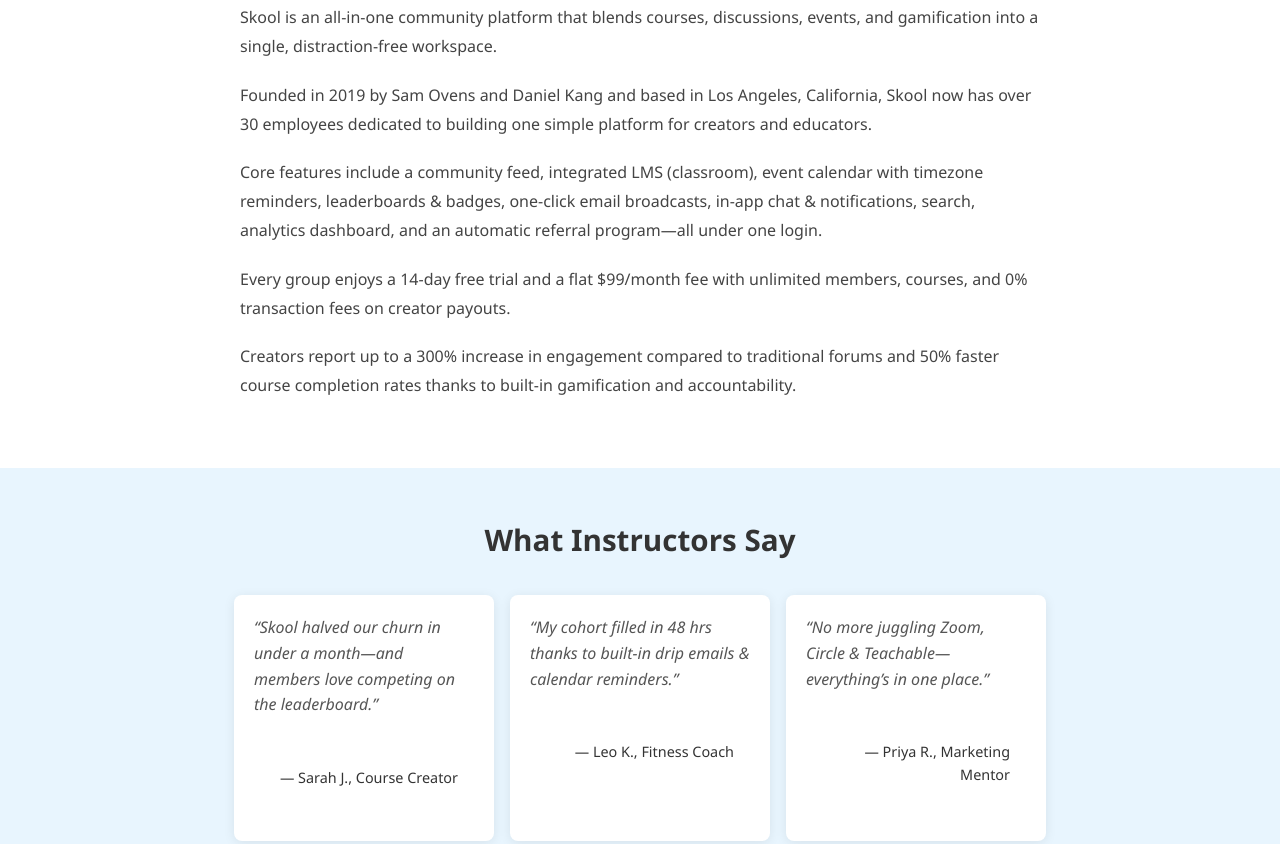
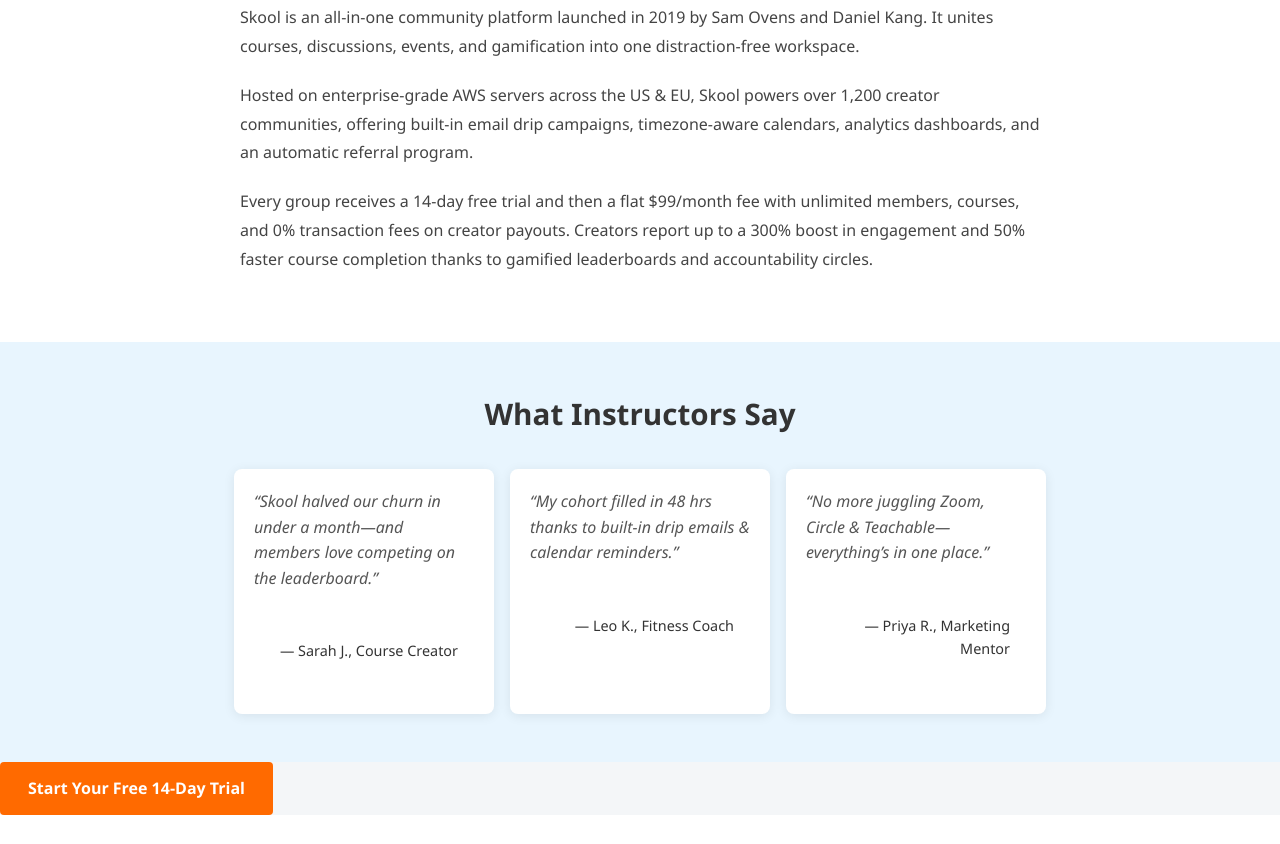
Before and after one commit to Aerodynamic83/aerodynamic83.github.io, a plain HTML site: page index.html in a window 1280 px wide. Shown: the part 1400-2244 px from the top of the page. Drawn offline with Linux system fonts and the light colour scheme.

Commit message:
Update index.html

```diff
--- a/index.html
+++ b/index.html
@@ -57,8 +57,8 @@
       </div>
       <div class="item">
         <img
-          src="https://img.icons8.com/doodle/100/000000/workspace--v1.png"
-          alt="Workspace icon"
+          src="https://img.icons8.com/windows/100/000000/office-building.png"
+          alt="Office building icon"
         />
         <h3>All-in-One Platform</h3>
         <p>Courses, community feed, live events & gamification in one dashboard.</p>
@@ -98,19 +98,13 @@
     <h2>About Skool</h2>
     <article>
       <p>
-        Skool is an all-in-one community platform that blends courses, discussions, events, and gamification into a single, distraction-free workspace.
+        Skool is an all-in-one community platform launched in 2019 by Sam Ovens and Daniel Kang. It unites courses, discussions, events, and gamification into one distraction-free workspace.
       </p>
       <p>
-        Founded in 2019 by Sam Ovens and Daniel Kang and based in Los Angeles, California, Skool now has over 30 employees dedicated to building one simple platform for creators and educators.
+        Hosted on enterprise-grade AWS servers across the US & EU, Skool powers over 1,200 creator communities, offering built-in email drip campaigns, timezone-aware calendars, analytics dashboards, and an automatic referral program.
       </p>
       <p>
-        Core features include a community feed, integrated LMS (classroom), event calendar with timezone reminders, leaderboards & badges, one-click email broadcasts, in-app chat & notifications, search, analytics dashboard, and an automatic referral program—all under one login.
-      </p>
-      <p>
-        Every group enjoys a 14-day free trial and a flat $99/month fee with unlimited members, courses, and 0% transaction fees on creator payouts.
-      </p>
-      <p>
-        Creators report up to a 300% increase in engagement compared to traditional forums and 50% faster course completion rates thanks to built-in gamification and accountability.
+        Every group receives a 14-day free trial and then a flat $99/month fee with unlimited members, courses, and 0% transaction fees on creator payouts. Creators report up to a 300% boost in engagement and 50% faster course completion thanks to gamified leaderboards and accountability circles.
       </p>
     </article>
   </section>
@@ -132,6 +126,17 @@
         <footer>— Priya R., Marketing Mentor</footer>
       </div>
     </div>
+  </section>
+
+  <!-- Bottom CTA -->
+  <section class="bottom-cta">
+    <a
+      class="btn"
+      href="https://bit.ly/3TwjAFl?utm_source=google&utm_medium=cpc&utm_campaign=skool_affiliate"
+      onclick="gtag('event','conversion',{ 'send_to':'AW-11373369406/kgyeCKTJ6u0aEL6wn68q' });"
+    >
+      Start Your Free 14-Day Trial
+    </a>
   </section>
 
   <!-- FAQ -->
```
